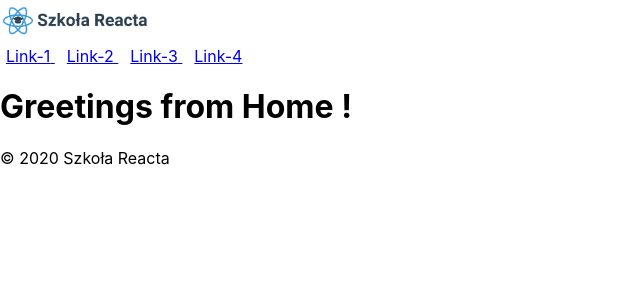
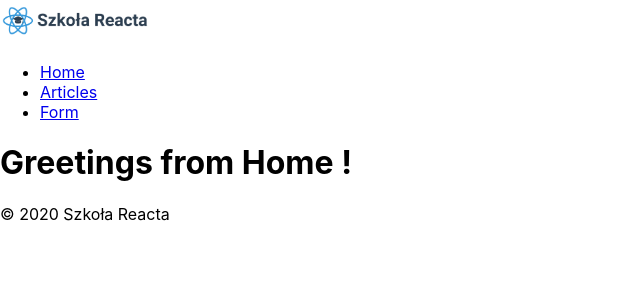
Before and after one commit to Edyta2801/Poligon-react-app, a React (Create React App) app: page / in a window 1280 px wide. Shown: the top 300 px of the page, without its empty margins (0-640 px from the left). Built offline with nearby package versions, Linux system fonts and the light colour scheme.

Commit message:
add Link

```diff
--- a/src/components/Header/Header.js
+++ b/src/components/Header/Header.js
@@ -1,19 +1,26 @@
 /* eslint-disable linebreak-style */
 import React from 'react';
 
+import {
+  Link
+} from 'react-router-dom';
+
+
 import Logo from './Logo';
-import NavLink from './NavLink';
+// import NavLink from './NavLink';
 import Menu from './Menu';
 
 function Header() {
   return (
     <div>
-      <Logo/>
+      <Logo />
       <Menu>
-          <NavLink to='/' label='Link-1' />
-          <NavLink to='/' label='Link-2' />
-          <NavLink to='/' label='Link-3' />
-          <NavLink to='/' label='Link-4' />
+        <ul>
+          <li> <Link to='/'>Home</Link></li>
+          <li><Link to='/articles'>Articles</Link></li>
+          <li><Link to='/form'>Form</Link>
+          </li>
+        </ul>
       </Menu>
     </div>
   );
```
